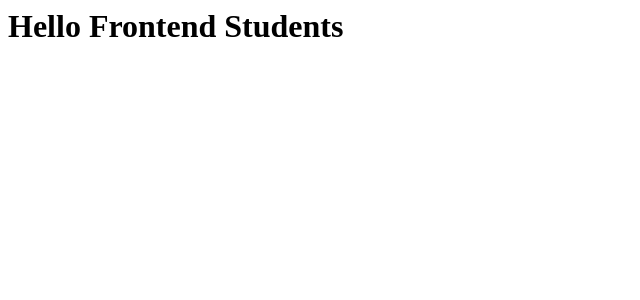
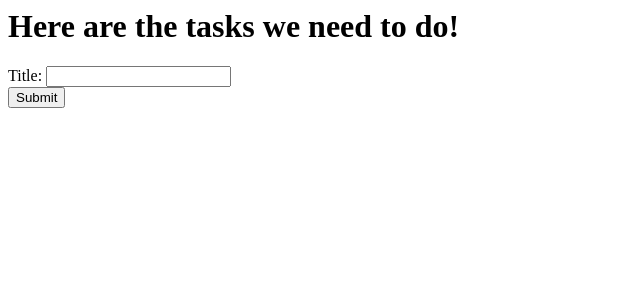
Before and after one commit to kristiania-pg6301-2024/pg6301-frontend-programming, a React (Vite) app: page / in a window 1280 px wide. Shown: the top 300 px of the page, without its empty margins (0-640 px from the left). Built offline with nearby package versions, Linux system fonts and the light colour scheme.

Commit message:
NewTaskForm

```diff
--- a/src/main.jsx
+++ b/src/main.jsx
@@ -3,4 +3,24 @@ import {createRoot} from "react-dom/client";
 
 const root = createRoot(document.getElementById("root"));
 
-root.render(<h1>Hello Frontend Students</h1>)
+function NewTaskForm() {
+    return <form>
+        <div>
+        <label>
+            Title: <input type="text"/>
+        </label>
+        </div>
+        <button>Submit</button>
+    </form>;
+}
+
+function TaskApplication() {
+    return <>
+        <h1>Here are the tasks we need to do!</h1>
+
+        <NewTaskForm />
+
+        </>;
+}
+
+root.render(<TaskApplication />);
```
